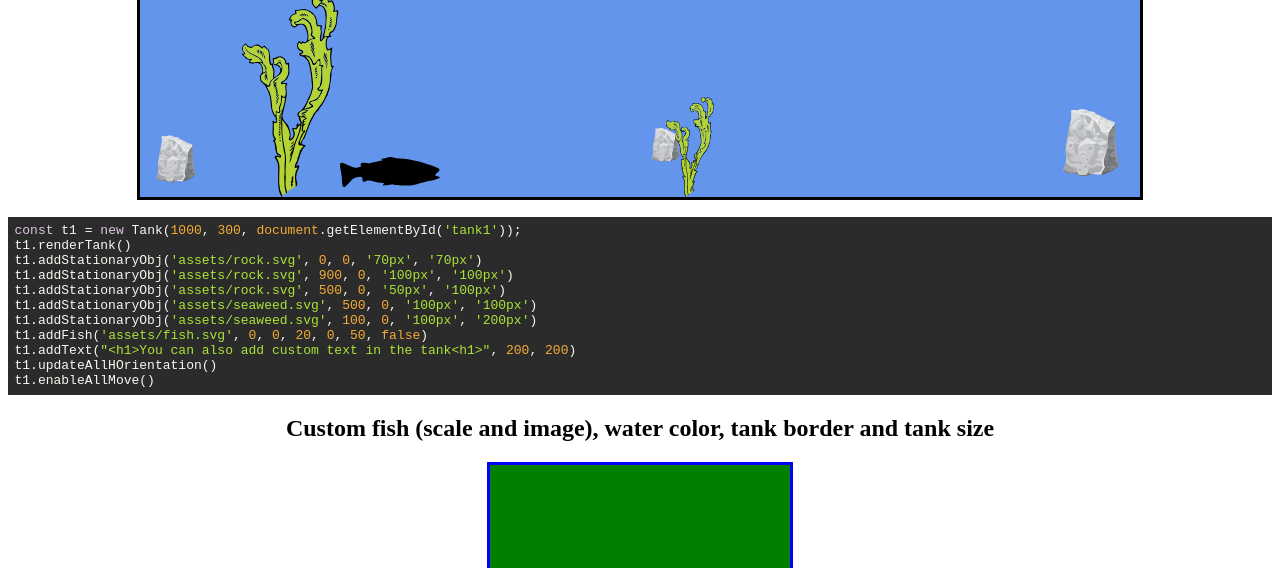
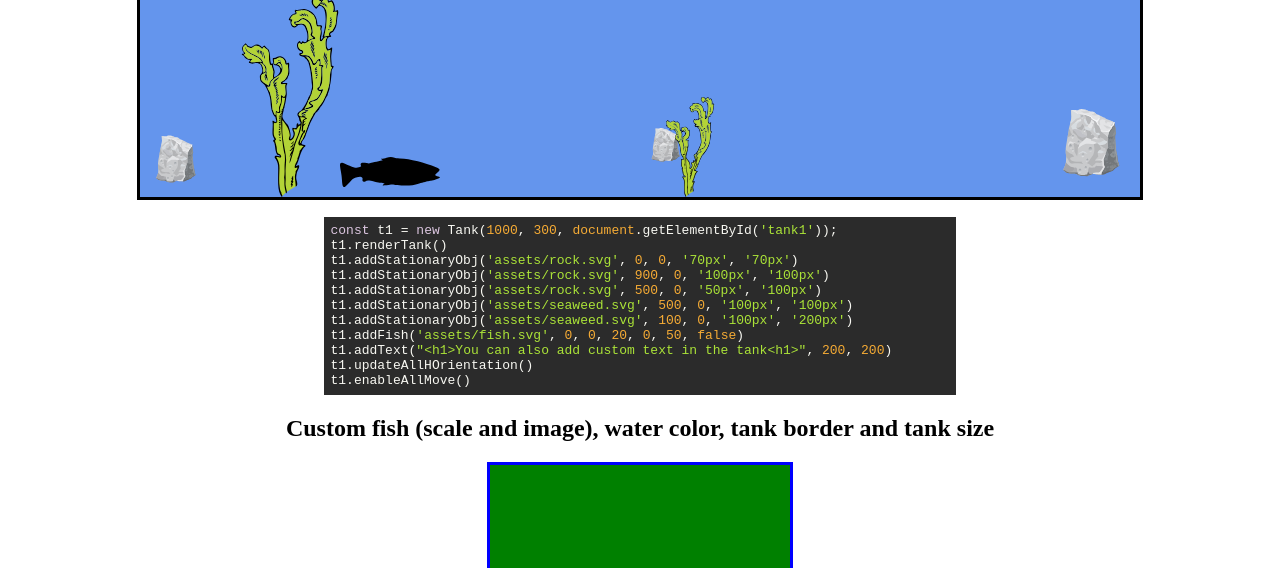
Before and after one commit to wang-henry/VirtualFishTankJS, a website: page pub/examples.html in a window 1280 px wide. Shown: the part 232-800 px from the top of the page. Drawn offline with Linux system fonts and the light colour scheme.

Commit message:
added code block alignment

```diff
--- a/pub/css/example.css
+++ b/pub/css/example.css
@@ -1,3 +1,8 @@
 .example_frame {
     text-align: center;
 }
+
+.codeBlock{
+    width: 50%;
+    margin: 0 auto;
+}
```
